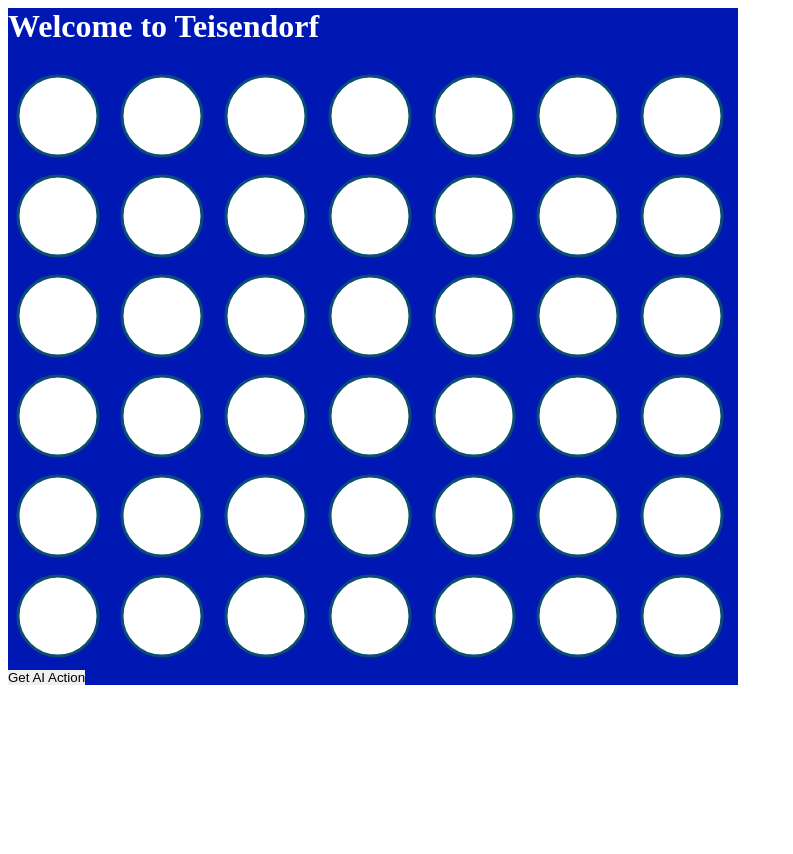
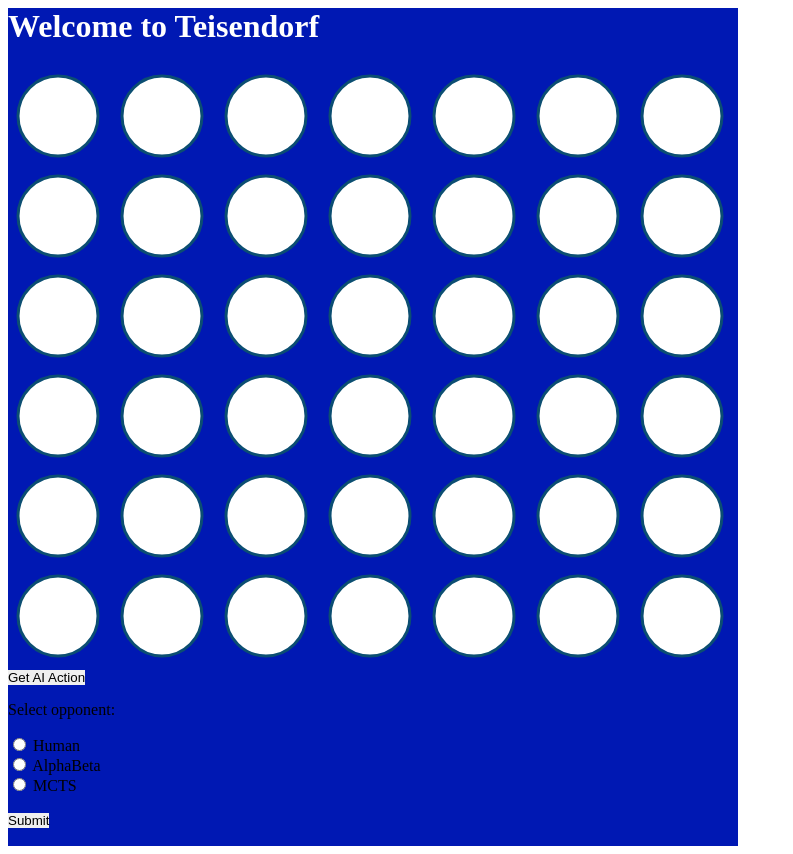
Before and after one commit to leo-pfeiffer/connect4-ai, a Flask app: page / in a window 1280 px wide. Shown: the whole page, without its empty margins (0-793 px from the left). Before the commit the page ends 685 px from the top, so only its background shows below. Run offline with Flask 2, Linux system fonts and the light colour scheme.

Commit message:
JS_app: Added MCTS and Human and added auto response

```diff
--- a/connect4/js_app/flasktest.py
+++ b/connect4/js_app/flasktest.py
@@ -6,7 +6,7 @@ from flask import Flask, render_template, request
 import os
 import numpy as np
 
-from lib.players import AlphaBeta
+from lib.players import AlphaBeta, MCTS
 
 app = Flask(__name__)
 app.secret_key = 's3cr3t'
@@ -25,9 +25,12 @@ def ai_action():
     # POST request
     if request.method == 'POST':
         print('Incoming..')
-        gameBoard = request.get_json(force=True)['gameBoard']
-        print(gameBoard)  # parse as JSON
-        x = call_Alphabeta(gameBoard)
+        data = request.get_json(force=True)
+        gameBoard = data['list'][0]
+        ai = data['list'][1]
+        print(gameBoard)
+        print(ai)
+        x = call_AI(gameBoard, ai)
 
         # return jsonify(x), 200
         return str(x), 200
@@ -45,10 +48,14 @@ def gameBoard_to_matrix(gameBoard):
     return gameBoardMatrix
 
 
-def call_Alphabeta(gameBoard):
+def call_AI(gameBoard, ai):
     board = gameBoard_to_matrix(gameBoard)
-    AB = AlphaBeta(board=board, no=2, name='AlphaBeta', depth=2)
-    selected_col = AB.selector(board, -math.inf, math.inf, True)
+    if ai == 'AlphaBeta':
+        AB = AlphaBeta(board=board, no=2, name='AlphaBeta', depth=2)
+        selected_col = AB.selector(board, -math.inf, math.inf, True)
+    elif ai == 'MCTS':
+        M = MCTS(board=board, no=2, name='MCTS')
+        selected_col = M.selector(board, -math.inf, math.inf, True)
     return selected_col
 
 
@@ -66,4 +73,4 @@ def matrix_to_gameBoard(gameBoardMatrix):
 
 
 if __name__ == '__main__':
-    app.run(host='0.0.0.0', port=5002)
+    app.run(host='0.0.0.0', port=5010)
--- a/connect4/js_app/templates/connect_html.html
+++ b/connect4/js_app/templates/connect_html.html
@@ -147,6 +147,18 @@
         <div class="row text-center">
             <button type="button">Get AI Action</button>
         </div>
+        <div>
+              <p>Select opponent:</p>
+              <input type="radio" id="human" name="opponent" value="human">
+              <label for="human">Human</label><br>
+              <input type="radio" id="AlphaBeta" name="opponent" value="AlphaBeta">
+              <label for="AlphaBeta">AlphaBeta</label><br>
+              <input type="radio" id="MCTS" name="opponent" value="MCTS">
+              <label for="MCTS">MCTS</label><br><br>
+        </div>
+        <div class="row text-center">
+            <button type="button">Submit</button><br><br>
+        </div>
         <script src="static/script.js"></script>
     </div>
 </body>
--- a/connect4/js_app/templates/static/script.js
+++ b/connect4/js_app/templates/static/script.js
@@ -2,7 +2,25 @@
 
 	const ConnectFour = function () {
 
+		const getOpponent = function() {
+			const ele = document.getElementsByName('opponent');
+
+			for(let i = 0; i < ele.length; i++) {
+				if(ele[i].checked){
+					opponent = ele[i].value;
+					alert(ele[i].value + ' selected.');
+				}
+			}
+        };
+
 		const getMoveFromAI = function () {
+
+			if (opponent === 'Human'){
+				return 0;
+			}
+
+			let dataToSend = [gameBoard, opponent];
+			dataToSend = JSON.stringify({ 'list': dataToSend });
 
 			// POST
 			fetch('/ai-action', {
@@ -10,9 +28,7 @@
 				method: 'POST',
 
 				// JSON payload: pass gameBoard to Flask
-				body: JSON.stringify({
-					gameBoard
-				})
+				body: dataToSend
 			}).then(function (response) {
 				return response.text();
 
@@ -138,6 +154,10 @@
 			// change player color
 			currentPlayer = currentPlayer === 'red' ? 'yellow' : 'red';
 
+			if (currentPlayer === 'yellow'){
+				getMoveFromAI()
+			}
+
 		};
 
 		// check whether a coordinate is on the board
@@ -151,8 +171,11 @@
 		let numRows = 6;
 		let numCols = 7;
 		let numTurns = 0;
+		let opponent = 'AlphaBeta';
 
 		let _init = function () {
+
+			alert("You are playing as 'red'.\nSelect you opponent below.")
 
 			// initiate gameBoard with all positions free
 			for (let x = 0; x <= numRows; x++) {
@@ -183,6 +206,11 @@
 			// when AI button is clicked, get move from AI
 			startAI.addEventListener('click', getMoveFromAI);
 
+			let opponentSelect;
+
+			opponentSelect = document.querySelectorAll('button')[1];
+			opponentSelect.addEventListener('click', getOpponent);
+
 		};
 
 		_init();
```
